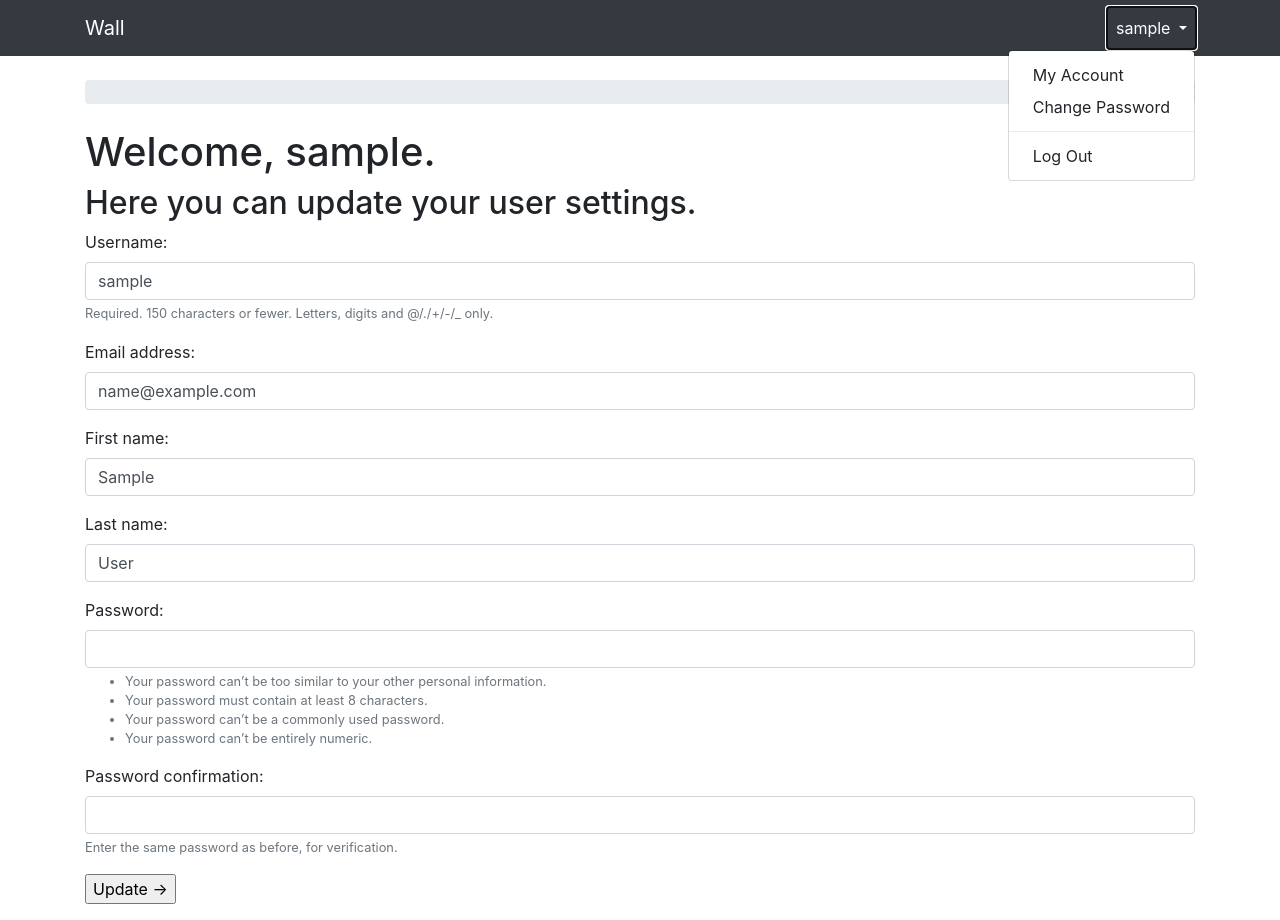
After one commit to aliyanura/twitter, a Django app: page /account/edit/ in a window 1280 px wide, after a click that opens the changed part. The commit adds this page. Run offline with Django 3.2, Linux system fonts and the light colour scheme; the visitor is signed in with stand-in values (Sample User, id 1); some libraries are stand-ins or nearby versions; some web fonts are replaced.

Commit message:
some changes

```diff
--- a/accounts/forms.py
+++ b/accounts/forms.py
@@ -8,3 +8,10 @@ class SignUpForm(UserCreationForm):
     class Meta:
         model = User
         fields = ('username', 'email', 'password1', 'password2')
+
+
+class AccountChangeForm(UserCreationForm):
+    """Overriding visible fields."""
+    class Meta:
+        model = User
+        fields = ('username', 'email', 'first_name', 'last_name')
--- a/accounts/views.py
+++ b/accounts/views.py
@@ -1,7 +1,8 @@
 from django.shortcuts import render, redirect
 from django.contrib.auth.forms import UserCreationForm
 from django.contrib.auth import login as auth_login
-from .forms import SignUpForm
+from .forms import *
+from django.contrib.auth.decorators import login_required
 
 def signup(request):
     if request.method=='POST':
@@ -13,3 +14,23 @@ def signup(request):
     else:
         form = SignUpForm()
     return render(request, 'signup.html', locals())
+
+def account_detail(request):
+    # form = AccountChangeForm(instance=request.user)
+    user = request.user
+    return render(request, 'account_detail.html', locals())
+
+@login_required
+def account_edit(request):
+    """
+    Processes requests for the settings page, where users
+    can edit their profiles.
+    """
+    if request.method == 'POST':
+        form = AccountChangeForm(request.POST, instance=request.user)
+        if form.is_valid():
+            form.save()
+            return redirect('home')
+    else:
+        form = AccountChangeForm(instance=request.user)
+    return render(request, 'account_edit.html', locals())
--- /dev/null
+++ b/templates/account_edit.html
@@ -0,0 +1,11 @@
+{% extends "base.html" %}
+
+{% block content %}
+    <h1>Welcome, {{ request.user.username }}.</h1>
+    <h2>Here you can update your user settings.</h2>
+    <form action="." method="post" accept-charset="utf-8">
+        {% csrf_token %}
+        {% include 'includes/form.html' %}
+        <p><input type="submit" value="Update &rarr;"></p>
+    </form>
+{% endblock %}
--- a/templates/base.html
+++ b/templates/base.html
@@ -27,8 +27,8 @@
                           {{ user.username }}
                         </a>
                         <div class="dropdown-menu dropdown-menu-right" aria-labelledby="userMenu">
-                          <a class="dropdown-item" href="#">My Account</a>
-                          <a class="dropdown-item" href="#">Change Password</a>
+                          <a class="dropdown-item" href="{% url 'account_detail' %}">My Account</a>
+                          <a class="dropdown-item" href="{% url 'account_edit' %}">Change Password</a>
                           <div class="dropdown-divider"></div>
                           <a class="dropdown-item" href="{% url 'logout' %}">Log Out</a>
                         </div>
--- a/templates/wall.html
+++ b/templates/wall.html
@@ -13,7 +13,7 @@
           <tr>
               {% if target.target.id == post.created_by.id %}
             <td>
-                {{ post.created_by }}
+                <a href="{% url 'profile' post.created_by.pk %}">{{ post.created_by }}</a>
             </td>
             <td>
              <em>{{ post.message }}</em>
--- a/twitter/urls.py
+++ b/twitter/urls.py
@@ -17,12 +17,14 @@ from django.conf import settings
 from django.conf.urls.static import static
 from django.contrib import admin
 from django.urls import path, include
-from accounts.views import signup
+from accounts.views import *
 from django.contrib.auth import views as auth_views
 
 urlpatterns = [
     path('admin/', admin.site.urls),
     path('', include('wall.urls')),
+    path('account/', account_detail, name='account_detail'),
+    path('account/edit/', account_edit, name='account_edit'),
     path('signup/', signup, name='signup'),
     path('accounts/login/', auth_views.LoginView.as_view(template_name='login.html'), name='login'),
     path('logout/', auth_views.LogoutView.as_view(), name='logout'),
--- a/wall/urls.py
+++ b/wall/urls.py
@@ -3,4 +3,5 @@ from .views import *
 
 urlpatterns = [
     path('wall/', Wall, name='wall'),
+    path('wall/<int:pk>/', profile, name='profile')
 ]
```
Also changed, not shown: templates/account_detail.html (added, +41 -0 lines), templates/profile.html (added, +48 -0 lines), wall/views.py (+7 -1 lines).
